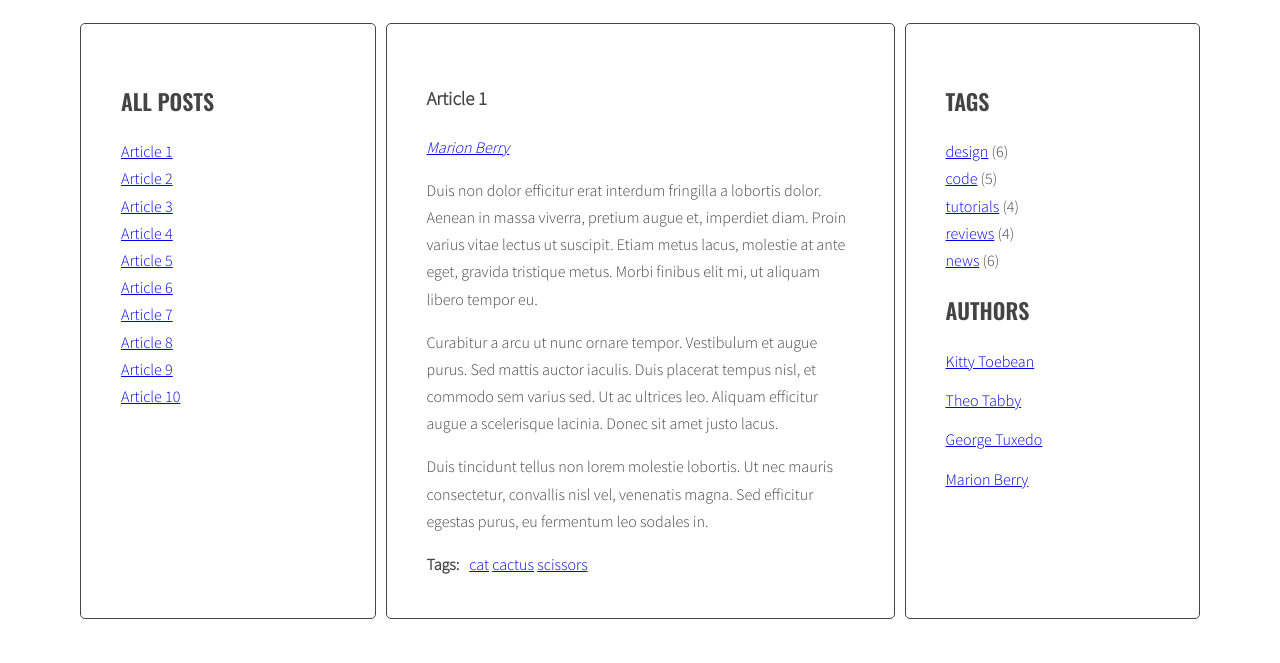
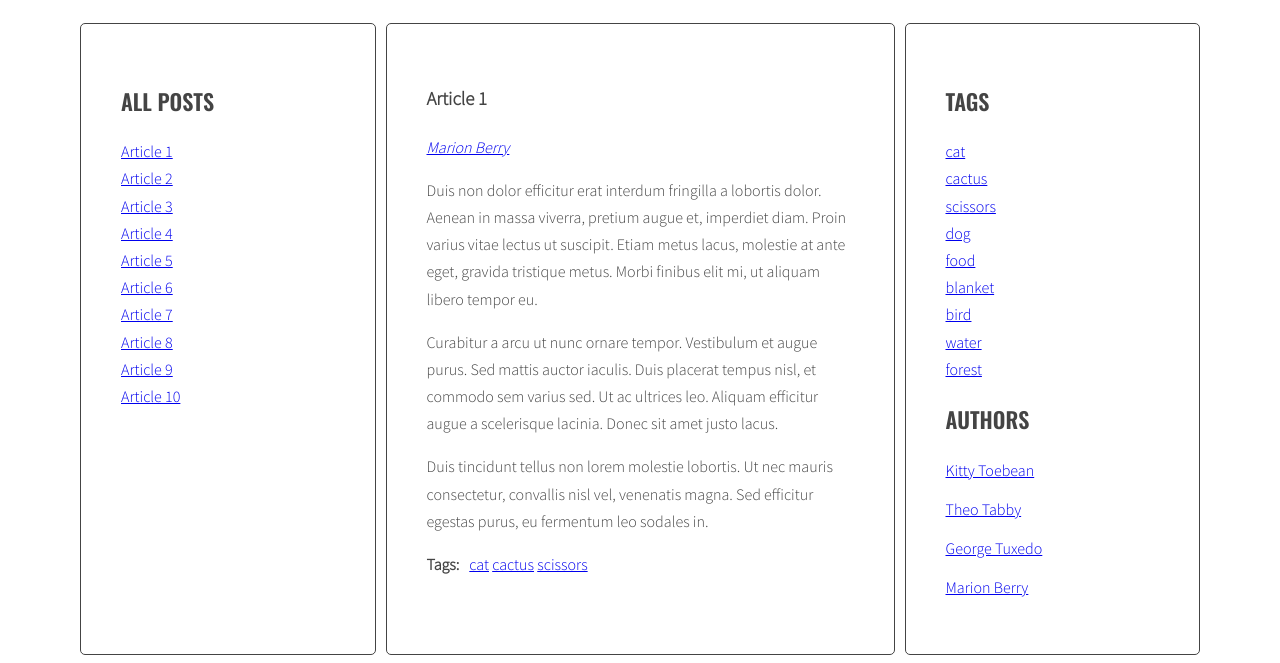
Before and after one commit to DagmaraGryka/javascript-blog, a website: page index.html in a window 1280 px wide. Shown: the part 220-883 px from the top of the page. Before the commit the page ends 847 px from the top, so only its background shows below. Drawn offline with nearby package versions, Linux system fonts and the light colour scheme.

Commit message:
remove links from sidebar list tags

```diff
--- a/index.html
+++ b/index.html
@@ -170,13 +170,7 @@
                 </section>
                 <aside class="sidebar">
                   <h2 class="section-title">Tags</h2>
-                  <ul class="list tags">
-                    <li><a href="#">design</a> <span>(6)</span></li>
-                    <li><a href="#">code</a> <span>(5)</span></li>
-                    <li><a href="#">tutorials</a> <span>(4)</span></li>
-                    <li><a href="#">reviews</a> <span>(4)</span></li>
-                    <li><a href="#">news</a> <span>(6)</span></li>
-                  </ul>
+                  <ul class="list tags"></ul>
                   <h2 class="section-title">Authors</h2>
                   <ul class="list authors">
                     <li>
--- a/js/script.js
+++ b/js/script.js
@@ -4,7 +4,9 @@ const optArticleSelector = '.post',
   optTitleSelector = '.post-title',
   optTitleListSelector = '.titles',
   optArticleTagsSelector = '.post-tags .list',
-  optArticleAuthorSelector = '.post-author';
+  optArticleAuthorSelector = '.post-author',
+  optTagsListSelector = '.tags.list';
+
 
 
 
@@ -96,6 +98,9 @@ generateTitleLinks();
 
 function generateTags(){
 
+  /* [NEW] create a new variable allTags with an empty array */
+  let allTags = [];
+
   /* find all articles */
   const articles = document.querySelectorAll('.post');
   console.log(articles);
@@ -129,6 +134,12 @@ function generateTags(){
       /* add generated code to html variable */
       html = html + linkHTML;
 
+      /* [NEW] check if this link is NOT already in allTags */
+      if(allTags.indexOf(linkHTML) == -1){
+        /* [NEW] add generated code to allTags array */
+        allTags.push(linkHTML);
+      }
+
       /* END LOOP: for each tag */
     }
 
@@ -137,6 +148,13 @@ function generateTags(){
 
     /* END LOOP: for every article: */
   }
+
+  /* [NEW] find list of tags in right column */
+  const tagList = document.querySelector('.tags');
+
+  /* [NEW] add html from allTags to tagList */
+  tagList.innerHTML = allTags.join(' ');
+
 }
 
 generateTags();
```
